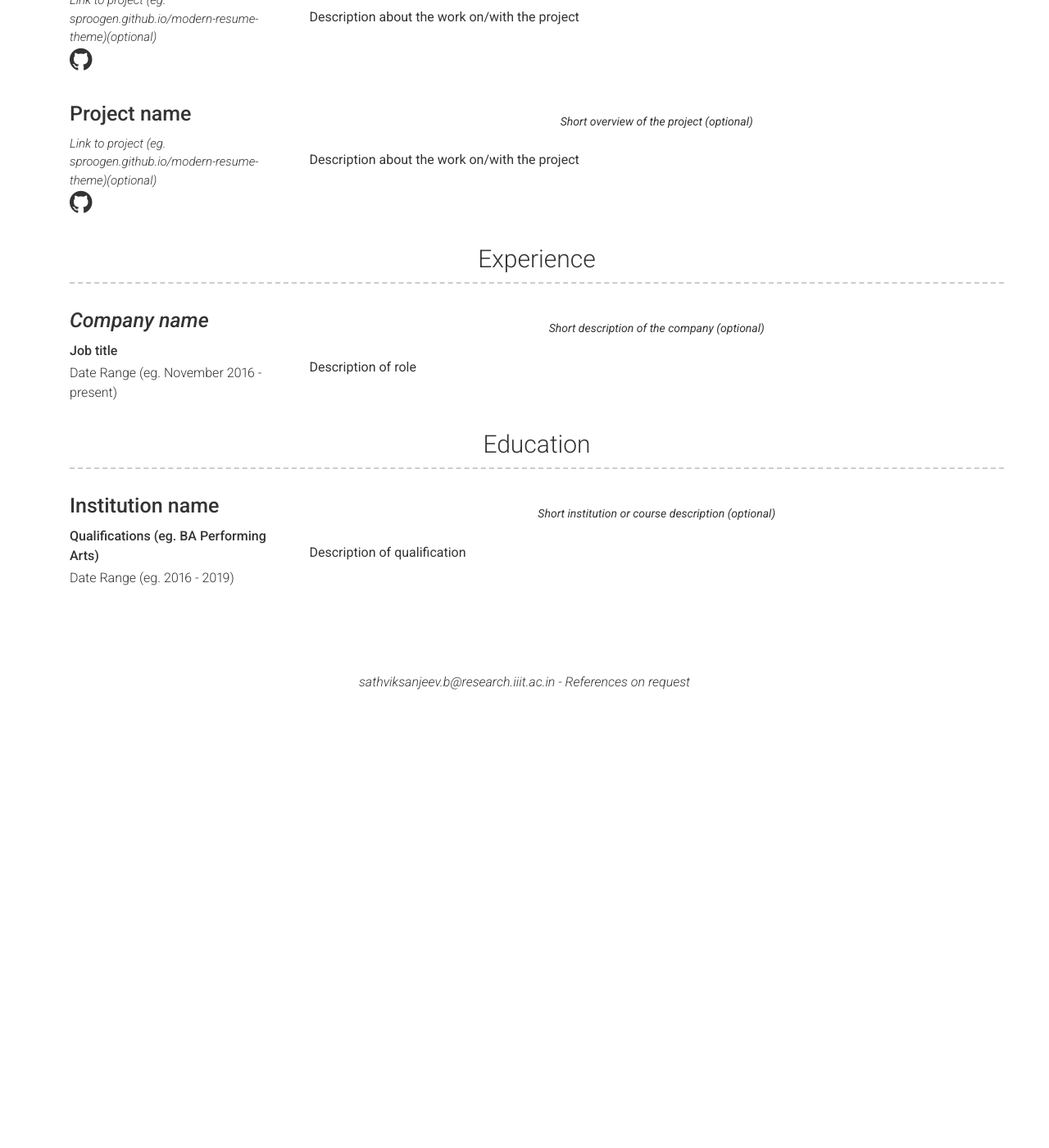
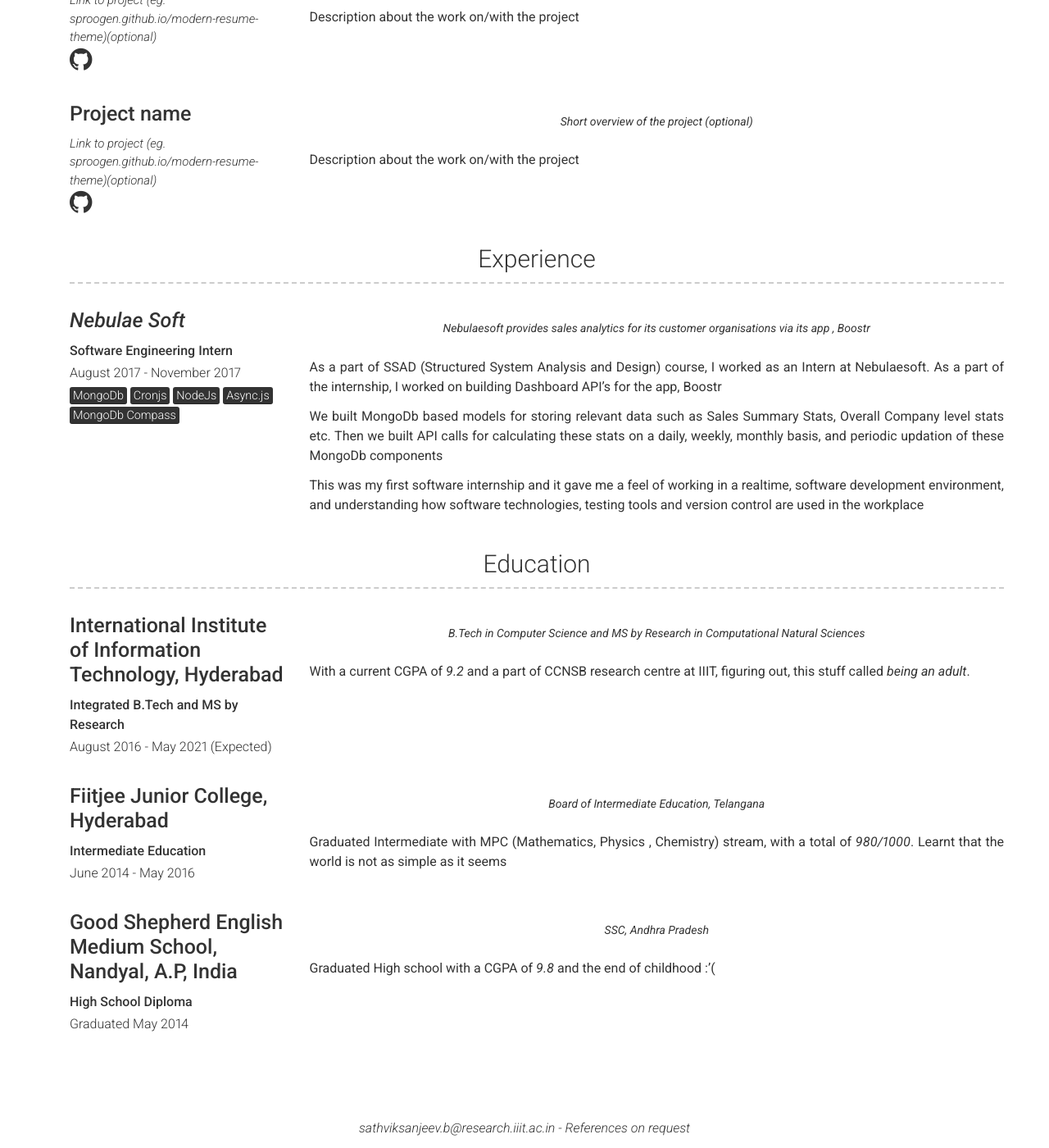
Before and after one commit to 7vikpeculiar/7vikpeculiar.github.io, a Jekyll site: the page built from index.md, in a window 1280 px wide and 1400 px high, scrolled down 1046 px. Shown: the whole window at 82% size. Built offline with Jekyll 4.4.1, drawn with Linux system fonts in a browser that asks for light colours; before the commit the page ends 1902 px from its top, so only the background shows below that; some of the changed text lies outside the part shown.

Commit message:
Started adding Experiences

```diff
--- a/_config.yml
+++ b/_config.yml
@@ -20,7 +20,7 @@ instagram_username: jekyll
 # linkedin_username: jekyll
 # xing_username: jekyll
 # pinterest_username: jekyll
-youtube_username: jekyll
+# youtube_username: jekyll
 # googleplus_username: +jekyll
 
 # About Section
@@ -55,7 +55,7 @@ more_content: | # this will include new lines to allow paragraphs
     **cartoons**, especially the ones that have been around since childhood.
     *Pokemon*, *ALTA* anyone ?
 
-    I am a **Toastmaster**, at IIIT-H Toastmasters club, where I improve my
+    I am a **Toastmaster**, at IIIT-H Toastmasters club, where I have improving my
     public speaking skills.
 
 # Footer
--- a/_data/education.yml
+++ b/_data/education.yml
@@ -1,8 +1,35 @@
 # Education Template
-- name: Institution name
-  dates: Date Range (eg. 2016 - 2019)
-  qualification: Qualifications (eg. BA Performing Arts)
+- name: International Institute of Information Technology, Hyderabad
+  dates: August 2016 - May 2021 (Expected)
+  qualification: Integrated B.Tech and MS by Research
   quote: >
-    Short institution or course description (optional)
+    B.Tech in Computer Science and MS by Research in Computational Natural Sciences
   description: | # this will include new lines to allow paragraphs
-    Description of qualification
+    With a current CGPA of *9.2* and a part of CCNSB research centre at IIIT,
+    figuring out, this stuff called *being an adult*.
+
+- name: Fiitjee Junior College, Hyderabad
+  dates: June 2014 - May 2016
+  qualification: Intermediate Education
+  quote: >
+    Board of Intermediate Education, Telangana
+  description: | # this will include new lines to allow paragraphs
+    Graduated Intermediate with MPC (Mathematics, Physics , Chemistry) stream, with a total of *980/1000*.
+    Learnt that the world is not as simple as it seems
+
+- name: Good Shepherd English Medium School, Nandyal, A.P, India
+  dates: Graduated May 2014
+  qualification: High School Diploma
+  quote: >
+    SSC, Andhra Pradesh
+  description: | # this will include new lines to allow paragraphs
+    Graduated High school with a CGPA of *9.8* and the end of
+    childhood :'(
+
+# - name: Good Shepherd English Medium School
+#   dates: 2014
+#   qualification: Qualification (eg. BA Performing Arts)
+#   quote: >
+#     Short institution or course description (optional)
+#   description: | # this will include new lines to allow paragraphs
+#     Description of qualification
--- a/_data/experience.yml
+++ b/_data/experience.yml
@@ -1,9 +1,38 @@
 # Experience template
-- company: Company name
-  link: Link to company (optional)
-  job_title: Job title
-  dates: Date Range (eg. November 2016 - present)
+- company: Nebulae Soft
+  link: https://nebulaesoft.com/
+  job_title: Software Engineering Intern
+  dates: August 2017 - November 2017
   quote: >
-   Short description of the company (optional)
+    Nebulaesoft provides sales analytics for its customer organisations
+    via its app , Boostr
   description: | # this will include new lines to allow paragraphs
-    Description of role
+    As a part of SSAD (Structured System Analysis and Design) course,
+    I worked as an Intern at Nebulaesoft. As a part of the internship,
+    I worked on building Dashboard API's for the app, Boostr
+
+    We built MongoDb based models for storing relevant data such as Sales Summary
+    Stats, Overall Company level stats etc. Then we built API calls for calculating
+    these stats on a daily, weekly, monthly basis, and periodic updation of these
+    MongoDb components
+
+    This was my first software internship and it gave me a feel of working in a
+    realtime, software development environment, and understanding how software
+    technologies, testing tools and version control are used in the workplace
+
+  tags: <mark>MongoDb</mark>
+        <mark>Cronjs</mark>
+        <mark>NodeJs</mark>
+        <mark>Async.js</mark>
+        <mark>MongoDb Compass</mark>
+
+#NodeJs, CronJs, MongoDb Compass, Async.js
+
+# - company: Company namen)
+#   link: Link to company (optional)
+#   job_title: Job title
+#   dates: Date Range (eg. November 2016 - present)
+#   quote: >
+#    Short description of the company (optional)
+#   description: | # this will include new lines to allow paragraphs
+#     Description of role
--- a/_includes/experience.html
+++ b/_includes/experience.html
@@ -18,6 +18,11 @@
           <p><b>{{ job.title }}</b></p>
           <p>{{ job.dates }}</p>
         {% endfor %}
+        <p>
+        {%- for tag in experience.tags -%}
+        {{tag | strip | markdownify}}
+        {% endfor %}
+        </p>
       </div>
       <div class="col-xs-12 col-sm-8 col-md-9 col-print-12">
         {%- if experience.quote -%}
--- a/_includes/head.html
+++ b/_includes/head.html
@@ -3,7 +3,7 @@
   <meta http-equiv="X-UA-Compatible" content="IE=edge">
   <meta name="viewport" content="width=device-width, initial-scale=1">
 
-  <title>{{ site.name }} | {{ site.title }}</title>
+  <title> Home | {{ site.name }}</title>
   {%- seo title=false -%}
 
   <link rel="stylesheet" href="{{ '/assets/main.css' | relative_url }}">
```
Also changed, not shown: screenshot.png (deleted).
